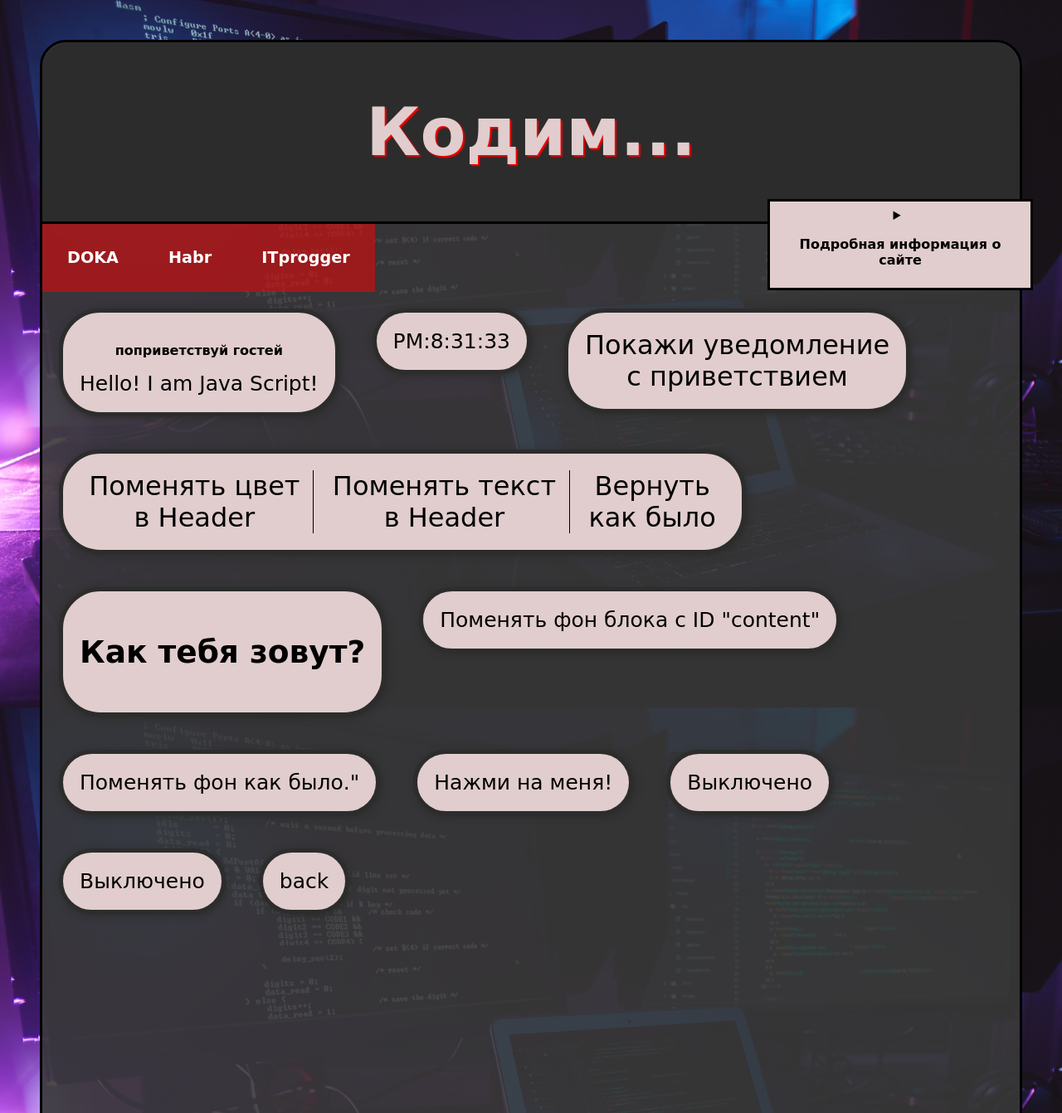
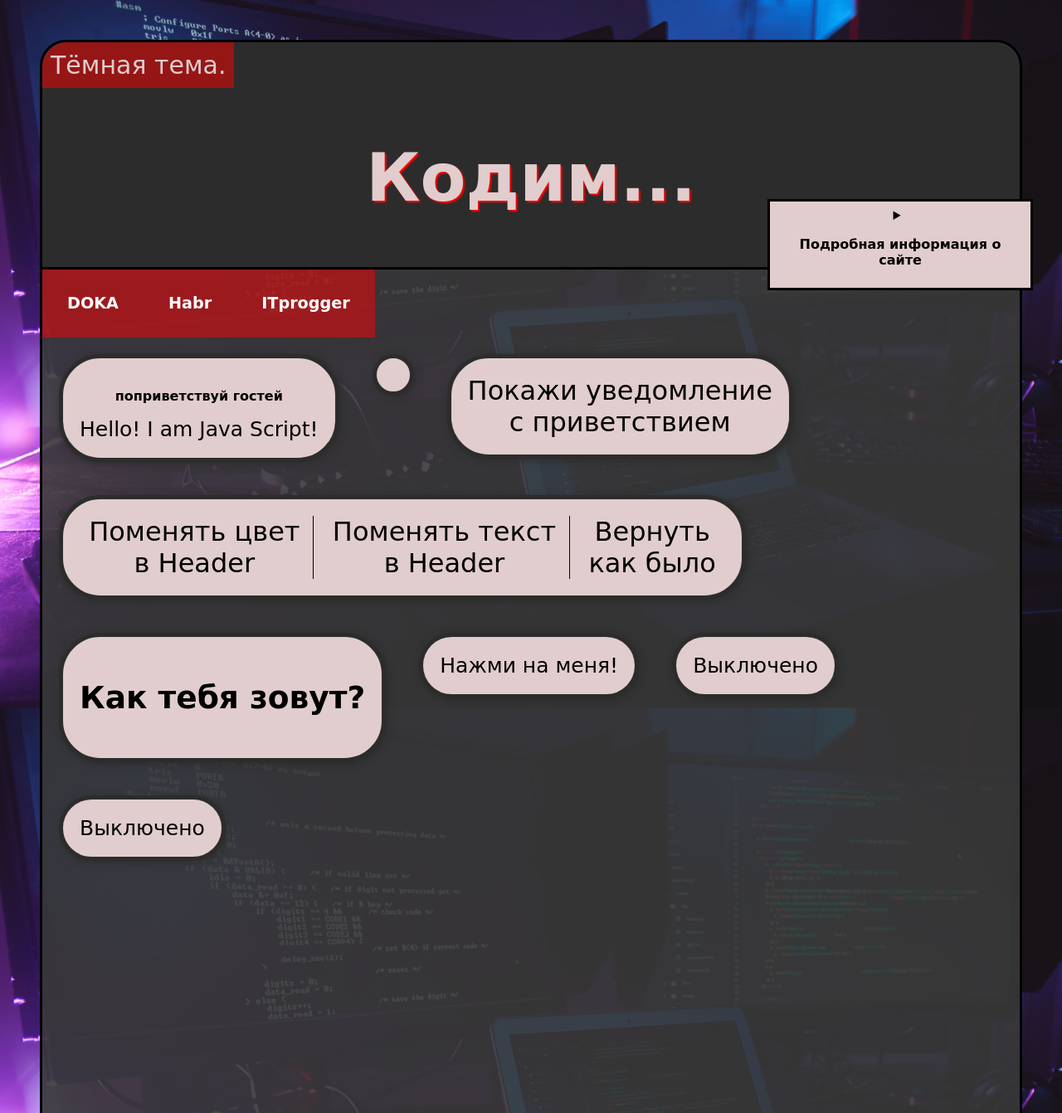
Before and after one commit to Reddevilarmy84/FastAPI, a Python web app: template templates/home.html in a window 1280 px wide. Shown: the top 1342 px of the page at 83% size. Run offline with Jinja, Linux system fonts and the light colour scheme; the template is opened without the code that fills it, so the values that code supplies are empty.

Commit message:
добавить кнопку для тем

```diff
--- a/static/JC.js
+++ b/static/JC.js
@@ -28,3 +28,13 @@
     document.getElementById("myHeader").style.color = ''
     document.getElementById("myHeader").textContent = 'Кодим...'
 }
+function day () {
+    $('.header').css('backgroundColor', 'rgb(145,145,145)');
+    $('#background').css('backgroundColor', 'rgba(253,253,253,0.8)');
+    $('.page-footer').css('backgroundColor', 'rgb(145,145,145)');
+}
+function night () {
+    $('.header').css('backgroundColor', 'rgb(44, 44, 44)');
+    $('#background').css('backgroundColor', 'rgba(56, 56, 56, 0.9)');
+    $('.page-footer').css('backgroundColor', 'rgb(44, 44, 44)');
+}
--- a/static/main.css
+++ b/static/main.css
@@ -37,6 +37,24 @@
     height: max-content;
 }
 
+#theme {
+    padding: 10px;
+    position: relative;
+    left: -8px;
+    top: -8px;
+    background-color: rgba(255, 0, 0, 0.5);
+    width: max-content;
+    font-size: 30px;
+    font-family: "Comic Sans MS";
+    color: #e1cdcd;
+    border-top-left-radius: 30px;
+    transition: all, 0.5s;
+}
+
+#theme:hover {
+    background-color: rgba(255, 0, 0, 1);
+    transform: scale(1.02);
+}
 
 #navigation {
     background-color: rgba(255, 0, 0, 0.5);
--- a/templates/home.html
+++ b/templates/home.html
@@ -10,6 +10,50 @@
 <body>
     <div id="background">
         <header class="header">
+            <div id="theme">Тёмная тема.
+                <script>
+                    var clickCount = 0;
+                    var time = 'night';
+                    document.addEventListener('DOMContentLoaded',function theme () {
+                        document.getElementById('theme').addEventListener("click", function () {
+                            if (clickCount === 2) {
+                                clickCount = 0;
+                                let nowtTime = new Date();
+                                let hours = nowtTime.getHours();
+                                if (hours < 20) {
+                                    day();
+                                    time = 'day';
+                                    $('#theme').text(`АВТО режим. (светлая)`);
+                                }
+                                else {
+                                    night();
+                                    time = 'night';
+                                    $('#theme').text(`АВТО режим. (тёмная)`);
+                                }
+                            }
+                            else {
+                                if (time === 'night') {
+                                    $('.header').css('backgroundColor', 'rgb(145,145,145)');
+                                    $('#background').css('backgroundColor', 'rgba(253,253,253,0.8)');
+                                    $('.page-footer').css('backgroundColor', 'rgb(145,145,145)');
+                                    time = 'day';
+                                    clickCount++
+                                    $('#theme').text(`Светлая тема.`)
+                                } else {
+                                    $('.header').css('backgroundColor', 'rgb(44, 44, 44)');
+                                    $('#background').css('backgroundColor', 'rgba(56, 56, 56, 0.9)');
+                                    $('.page-footer').css('backgroundColor', 'rgb(44, 44, 44)');
+                                    time = 'night';
+                                    clickCount++
+                                    $('#theme').text(`Тёмная тема.`)
+                                }
+                            }
+                        })
+
+                    })
+                    setInterval(theme, 5000);
+                </script>
+            </div>  <!-- Темная и светлая темы + автоопределение -->
             <h1 id="myHeader">Кодим...</h1>
             <details class="details">
                 <summary>
@@ -32,12 +76,6 @@
             </div>
         </nav>
         <section class="content" id="content">
-
- <!--       <div class="JavaBox">
-                <script>
-                </script>
-            </div>                       --код для добавления нового JavaBox-->
-
             <div class="JavaBox">
                 <p>поприветствуй гостей</p>
                 <script>
@@ -47,7 +85,7 @@
             <div class="JavaBox">
                 <div id="time"></div>
                     <script>
-                        time();
+                        document.addEventListener('DOMContentLoaded',time());
                     </script>
             </div>  <!-- показывать текущее время  в реальном времени с использованием setTimeout(), если использовать setInterval(), возникает задержка после загрузки страницы-->
             <div class="JavaBox">
@@ -69,24 +107,6 @@
                     }
                 </script>
 
-            </div>
-            <div class="JavaBox" id="contentBackground">
-                Поменять фон блока c ID "content"
-                <script>
-                    document.getElementById('contentBackground').addEventListener('click', function () {
-                    document.getElementById('content').style.backgroundColor = "rgba(256, 256, 256, 0.3)"
-                    document.getElementById('content2').style.backgroundColor = "rgba(256, 256, 256, 0.3)"
-                    })
-                </script>
-            </div>
-            <div class="JavaBox" id="contentBackgroundBack">
-                Поменять фон как было."
-                <script>
-                    document.getElementById('contentBackgroundBack').addEventListener('click', function () {
-                    document.getElementById('content').style.backgroundColor = ""
-                    document.getElementById('content2').style.backgroundColor = ""
-                    })
-                </script>
             </div>
             <div class="JavaBox" id="ChangeThis">Нажми на меня!
                 <script>
@@ -136,13 +156,10 @@
                     }), 1000)
                 </script>
         </div>  <!-- Такая же Кнопка-триггер c использованием синтаксиса jQuery -->
-            <div class="JavaBox" id="theme">back
+ <!--       <div class="JavaBox">
                 <script>
-                    $('#theme').click(function (){
-                        $('.header').css('backgroundColor', '#9a9a9a');
-                    })
                 </script>
-            </div>  <!-- Темная и светлая темы + автоопределение -->
+            </div>                       --код для добавления нового JavaBox-->
         </section>
         <section style="height: 50rem" id="content2">
         </section>
```
